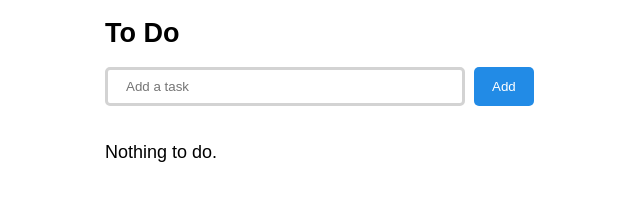
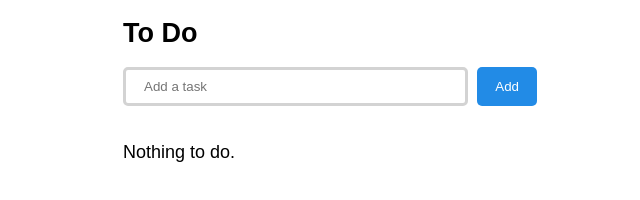
Before and after one commit to alabhyajindal/to-do, a plain HTML site: page index.html in a window 1280 px wide. Shown: the whole page, without its empty margins (310-950 px from the left). Drawn offline with Linux system fonts and the light colour scheme.

Commit message:
padding left, right

```diff
--- a/style.css
+++ b/style.css
@@ -12,7 +12,7 @@ html {
 }
 
 section {
-  padding: 1rem 0rem 0rem 0rem;
+  padding: 1rem 1rem 0rem 1rem;
 }
 
 .header {
```
